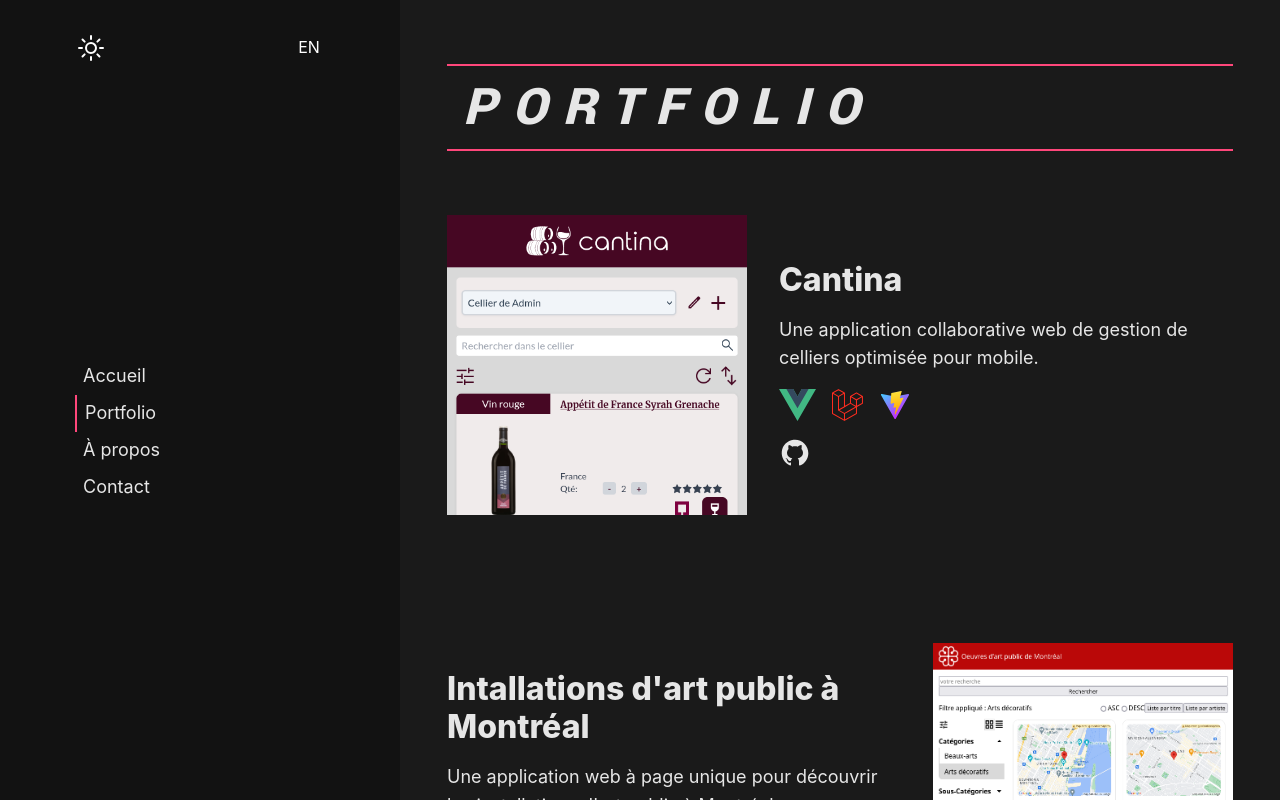
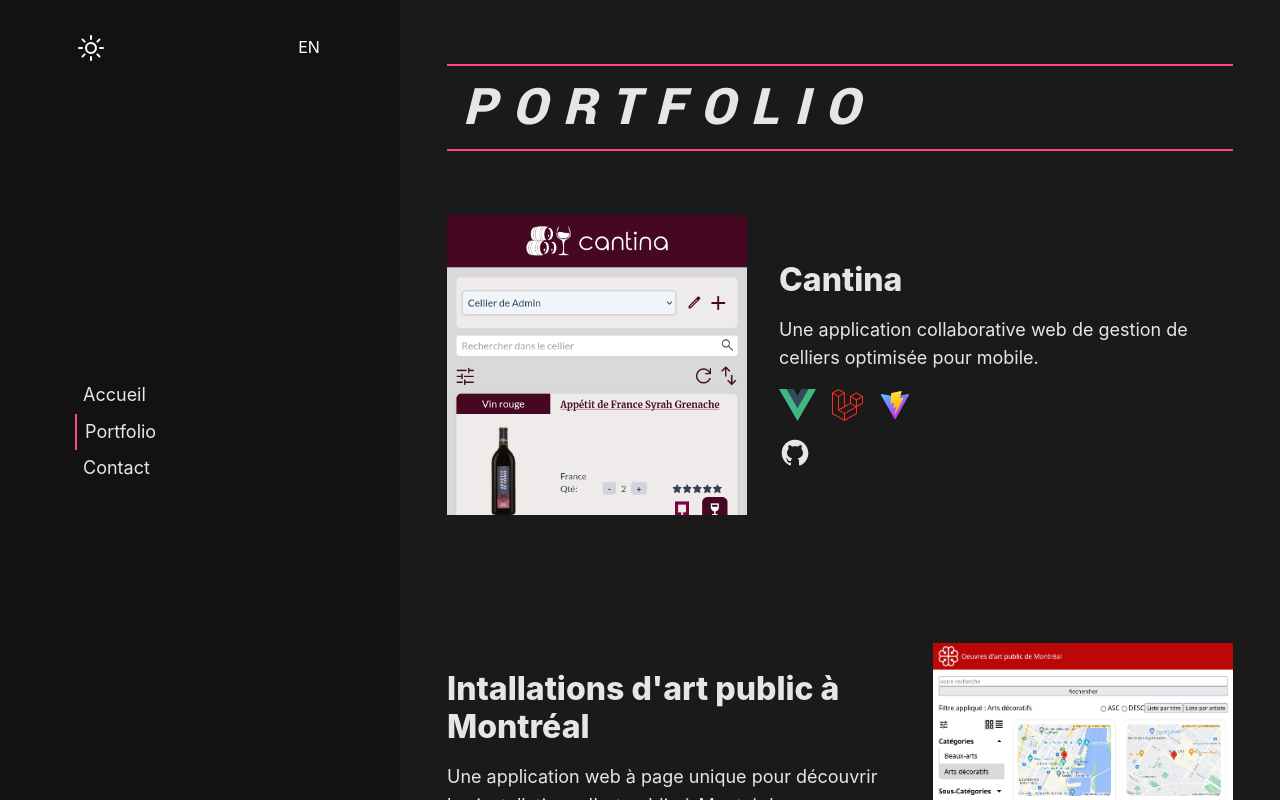
Before and after one commit to ysimard94/portfolio, a Vue app: page /portfolio in a window 1280 px wide. Shown: the top 800 px of the page. Built offline with nearby package versions, Linux system fonts and the light colour scheme.

Commit message:
Fixed mobile nav margin issue

```diff
--- a/src/components/HelloWorld.vue
+++ b/src/components/HelloWorld.vue
@@ -27,11 +27,6 @@ h3 {
     font-size: 1.2rem;
 }
 
-.greetings h1,
-.greetings h3 {
-    text-align: center;
-}
-
 @media (min-width: 1024px) {
     .greetings h1,
     .greetings h3 {
--- a/src/components/Navigation.vue
+++ b/src/components/Navigation.vue
@@ -127,13 +127,6 @@ const closeMenu = () => {
                         @click="closeMenu()"
                         >{{ $t("nav.portfolio") }}</RouterLink
                     >
-                    <RouterLink
-                        to="/about"
-                        active-class="active"
-                        @click="closeMenu()"
-                        >{{ $t("nav.about") }}</RouterLink
-                    >
-
                     <RouterLink
                         to="/contact"
                         active-class="active"
--- a/src/views/ContactView.vue
+++ b/src/views/ContactView.vue
@@ -86,7 +86,7 @@ export default {
         </form>
     </section>
 </template>
-<style>
+<style scoped>
 .hidden {
     display: none;
 }
```
